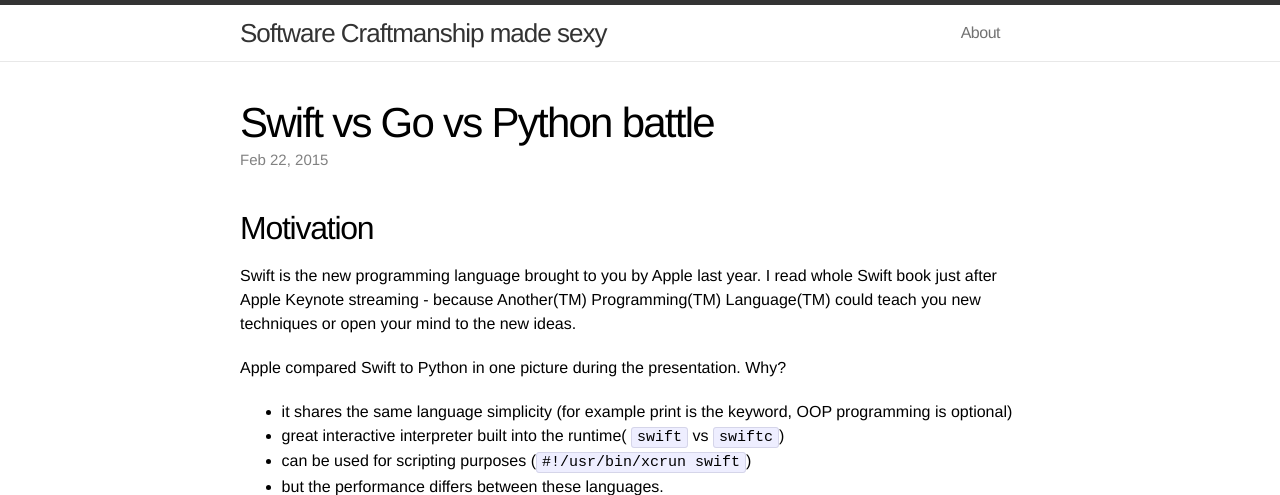
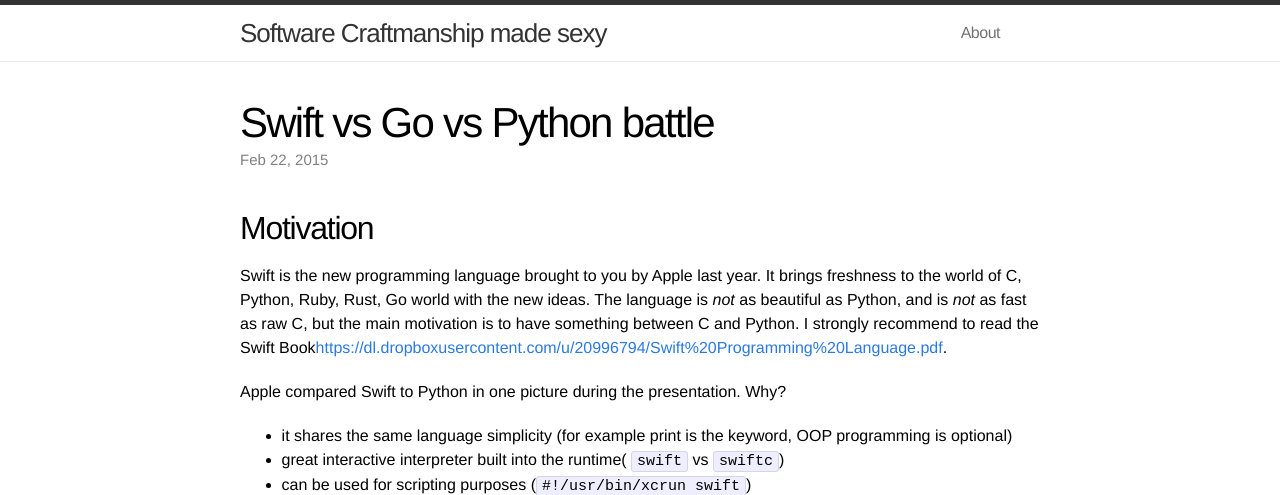
Before and after one commit to vi4m/vi4m.github.io, a Jekyll site: the page built from _posts/2015-02-22-swift-vs-others.markdown, in a window 1280 px wide and 900 px high, cut to the strip 0-495 px from the top of the window. Built offline with Jekyll 4.4.1, drawn with Linux system fonts in a browser that asks for light colours; comment, search, counter and statistics services are not loaded.

Commit message:
Update 2015-02-22-swift-vs-others.markdown

```diff
--- a/_posts/2015-02-22-swift-vs-others.markdown
+++ b/_posts/2015-02-22-swift-vs-others.markdown
@@ -5,8 +5,7 @@
 
 ## Motivation
 
-Swift is the new programming language brought to you by Apple last year.
-I read whole Swift book just after Apple Keynote streaming - because Another(TM) Programming(TM) Language(TM) could teach you  new techniques or open your mind to the new ideas.
+Swift is the new programming language brought to you by Apple last year. It brings freshness to the world of C, Python, Ruby, Rust, Go world with the new ideas. The language is *not* as beautiful as Python, and is *not* as fast as raw C, but the main motivation is to have something between C and Python. I strongly recommend to read the Swift Book[https://dl.dropboxusercontent.com/u/20996794/Swift%20Programming%20Language.pdf](for example here).
 
 Apple compared Swift to Python in one picture during the presentation. Why?
 
```
